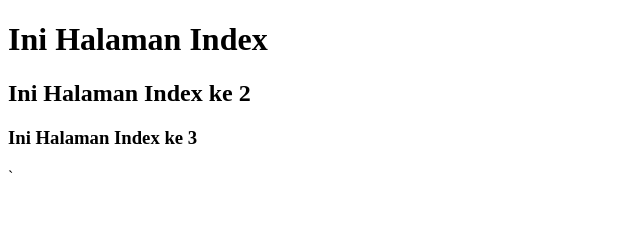
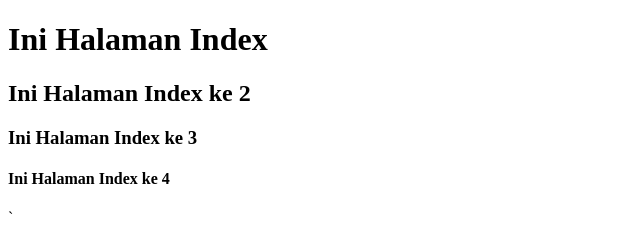
Before and after one commit to tivanyaqlicia07/belajar-github, a plain HTML site: page index.html in a window 1280 px wide. Shown: the whole page, without its empty margins (0-640 px from the left). Drawn offline with Linux system fonts and the light colour scheme.

Commit message:
feat(index): add h4 in index.html

```diff
--- a/index.html
+++ b/index.html
@@ -9,6 +9,7 @@
     <h1>Ini Halaman Index</h1>
     <h2>Ini Halaman Index ke 2</h2>
     <h3>Ini Halaman Index ke 3</h3>
+    <h4>Ini Halaman Index ke 4</h4>
   </body>
   `
 </html>
```
